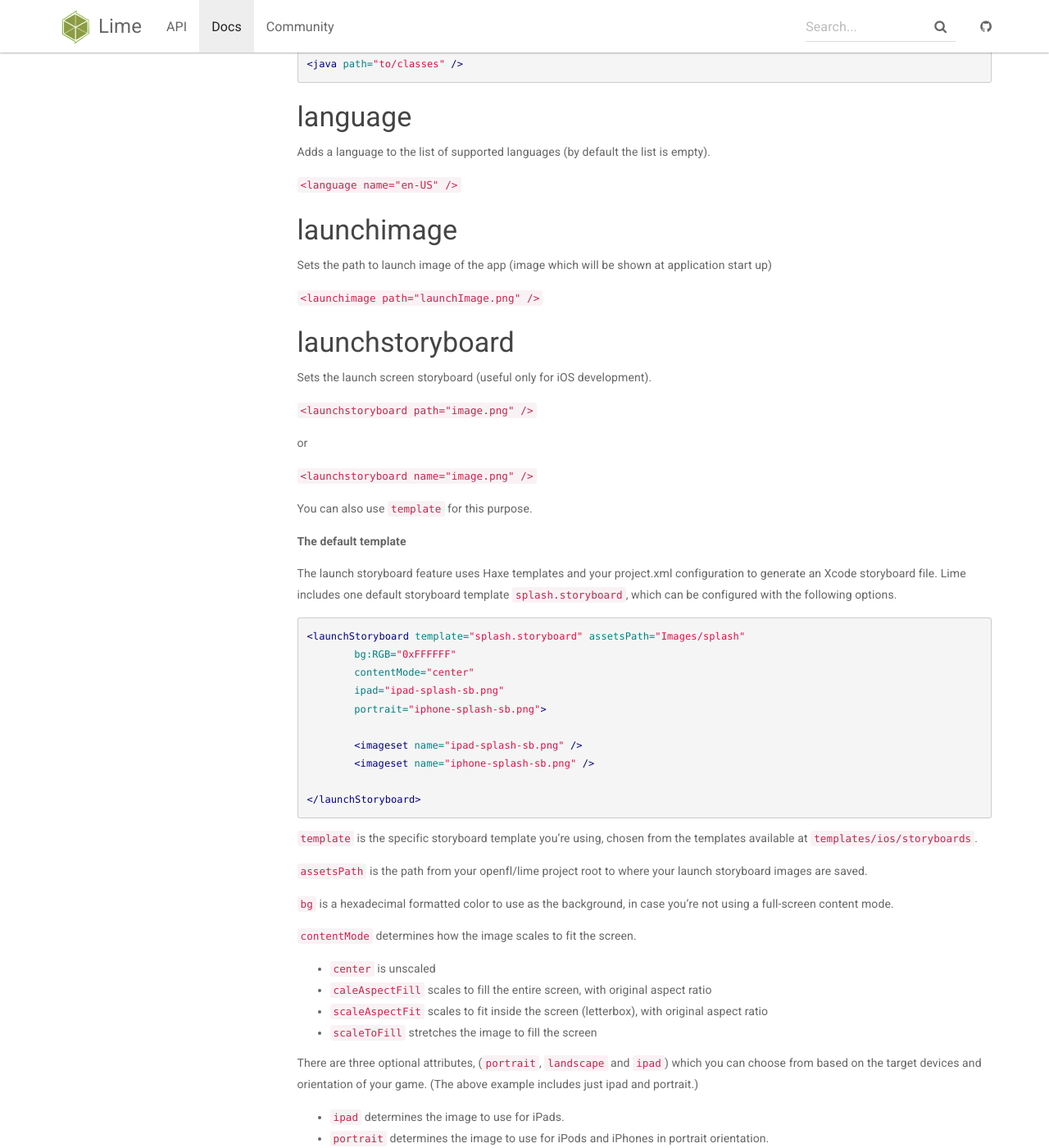
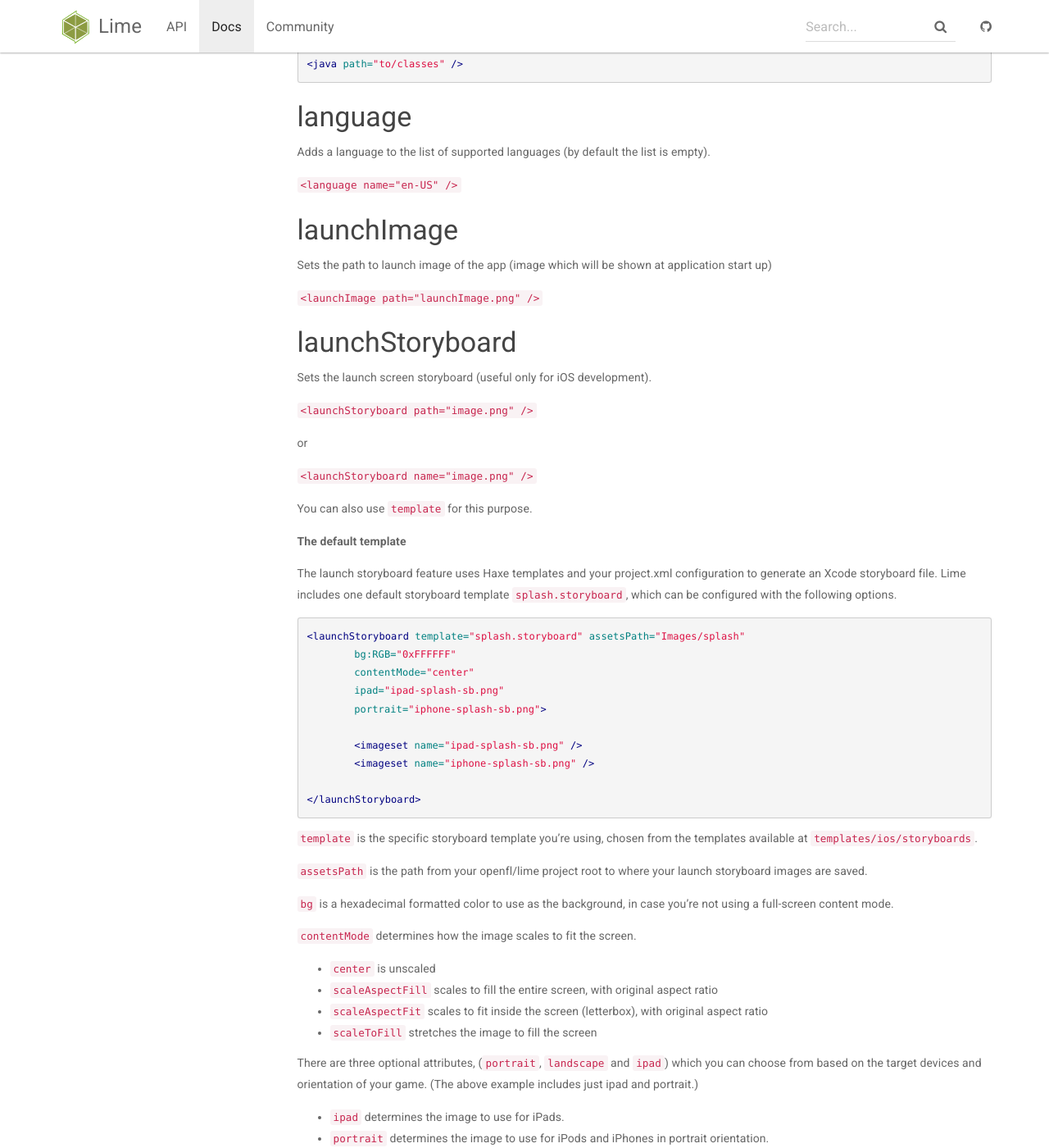
Before and after one commit to openfl/lime.openfl.org, a Jekyll site: the page built from _docs/project-files/xml-format.md, in a window 1280 px wide and 1400 px high, scrolled down 7303 px. Shown: the whole window at 82% size. Built offline with Jekyll 4.4.1, drawn with Linux system fonts in a browser that asks for light colours; nearby versions of some CDN libraries.

Commit message:
Fix some typos in XML project format documentation

```diff
--- a/_docs/project-files/xml-format.md
+++ b/_docs/project-files/xml-format.md
@@ -374,22 +374,22 @@ Adds a language to the list of supported languages (by default the list is empty
 
 
 
-### launchimage
+### launchImage
 Sets the path to launch image of the app (image which will be shown at application start up)
 
-`<launchimage path="launchImage.png" />`
+`<launchImage path="launchImage.png" />`
 
 
 
 
-### launchstoryboard
+### launchStoryboard
 Sets the launch screen storyboard (useful only for iOS development).
 
-`<launchstoryboard path="image.png" />`
+`<launchStoryboard path="image.png" />`
 
 or
 
-`<launchstoryboard name="image.png" />`
+`<launchStoryboard name="image.png" />`
 
 You can also use `template` for this purpose.
 
@@ -419,7 +419,7 @@ The launch storyboard feature uses Haxe templates and your project.xml configura
 `contentMode` determines how the image scales to fit the screen.
 
 - `center` is unscaled
-- `caleAspectFill` scales to fill the entire screen, with original aspect ratio
+- `scaleAspectFill` scales to fill the entire screen, with original aspect ratio
 - `scaleAspectFit` scales to fit inside the screen (letterbox), with original aspect ratio
 - `scaleToFill` stretches the image to fill the screen
 
```
